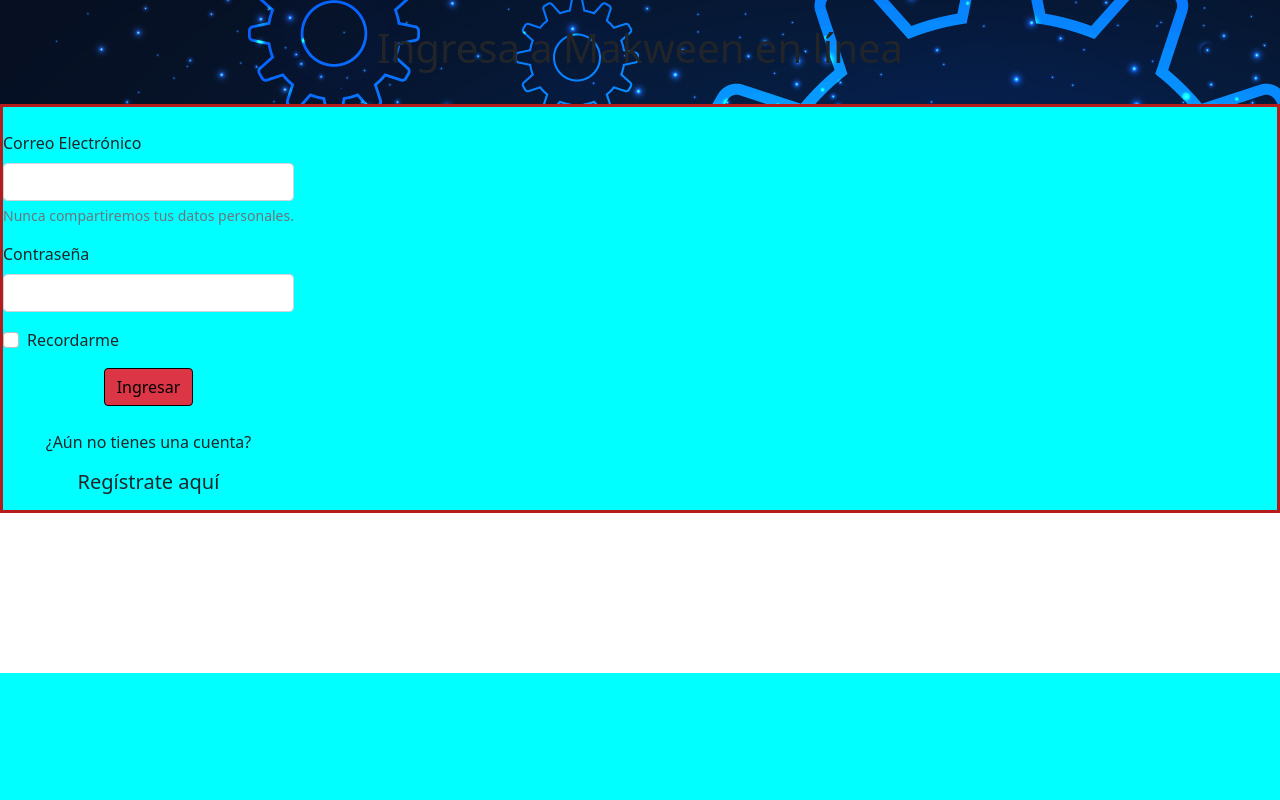
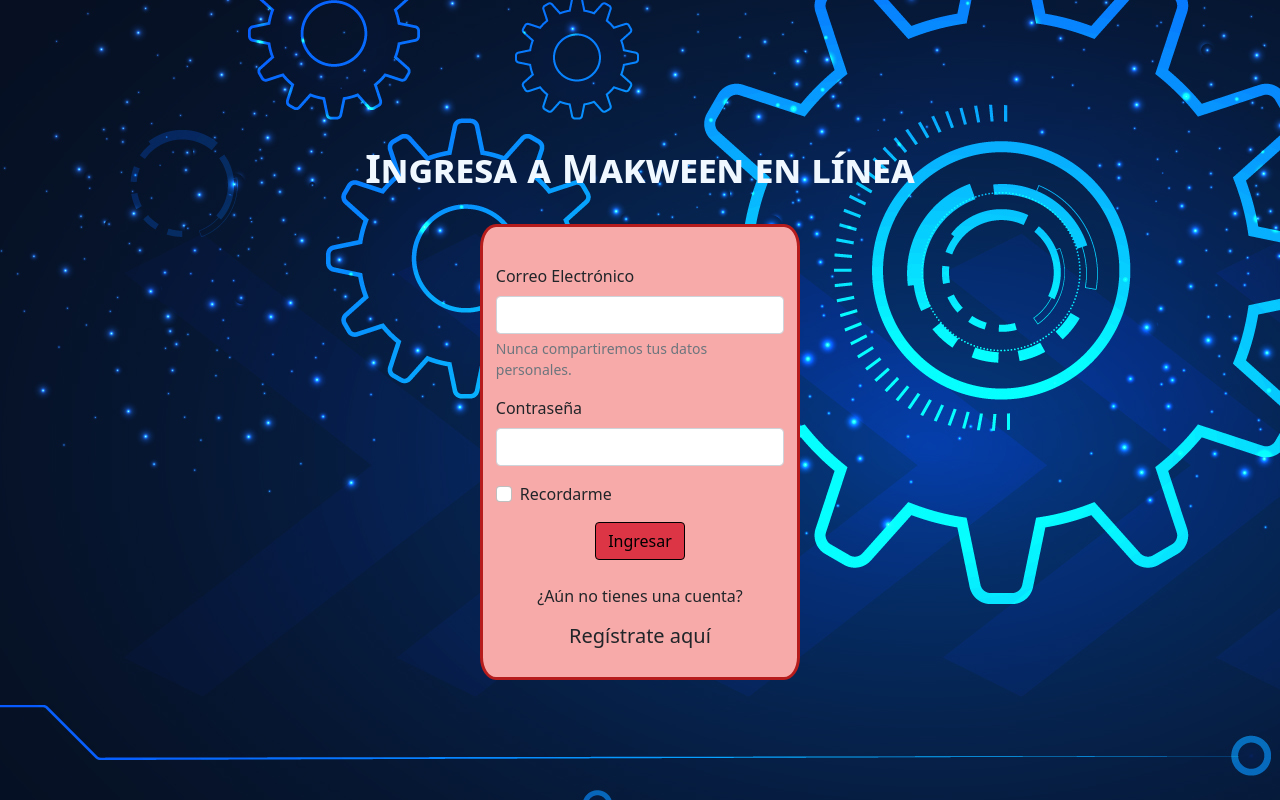
Before and after one commit to ClyonsMT/Proyecto-Makween, a Django app: page /login/ in a window 1280 px wide. Shown: the part 127-927 px from the top of the page. Before the commit the page ends 800 px from the top, so only its background shows below. Run offline with Django 4.2, Linux system fonts and the light colour scheme; some libraries are stand-ins or nearby versions.

Commit message:
errores solucionados :)

```diff
--- a/makween_app/static/makween_app/css/estilo.css
+++ b/makween_app/static/makween_app/css/estilo.css
@@ -28,14 +28,28 @@
 
 /*estilos login y registro*/
 .bordes{
+    border-style: solid;
+    border-radius: 5%;
+    border-color: rgb(182, 28, 28);
+    background-color: rgb(247, 170, 169);
+    width: 25%;
     display: flex;
-    border-style: solid;
-    border-color: rgb(182, 28, 28);
-    background-color: aqua;
-
-
+    justify-content: center;
+    padding: 1%;
 }
 .parrafos{
     font-size: 10px;
     font-weight: lighter;
 }
+.contenedor{
+    width: 100%;
+    display: flex;
+    justify-content: center;
+    flex-direction: column;
+    align-items: center;
+}
+.texto{
+    color: aliceblue;
+    font-weight: bolder;
+    font-variant: small-caps;
+}
--- a/makween_app/templates/makween_app/login.html
+++ b/makween_app/templates/makween_app/login.html
@@ -1,8 +1,8 @@
 {% extends 'makween_app/base.html' %}
 
 {% block contenido %}
-<div class="contenedor" style="background-image: url('../../static/makween_app/img/fondo.jpg');">
-    <br><h1 class="text-center">Ingresa a Makween en línea</h1><br>
+<div class="contenedor" style="background-image: url('../../static/makween_app/img/fondo.jpg'); height: 100dvh;">
+    <br><h1 class="text-center texto">Ingresa a Makween en línea</h1><br>
             <div class="bordes">
               <form>
                 <br>
```
